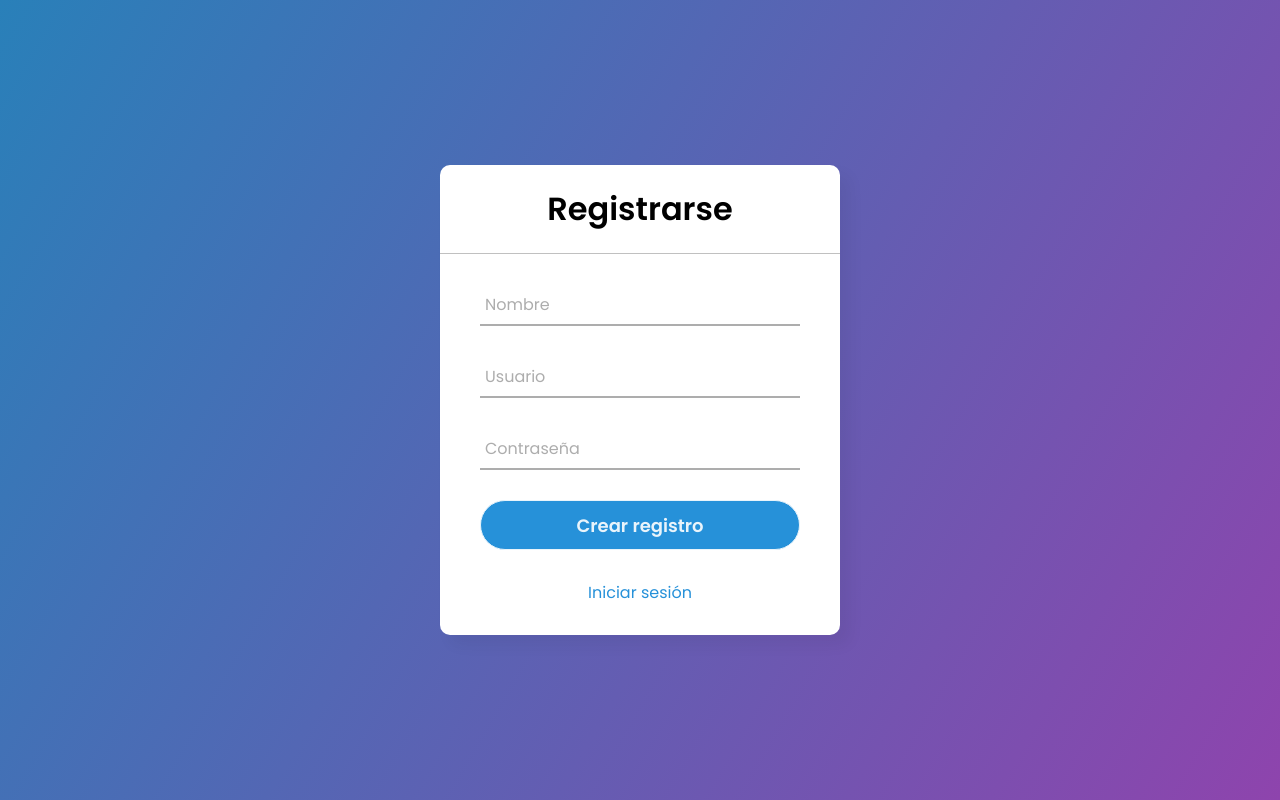
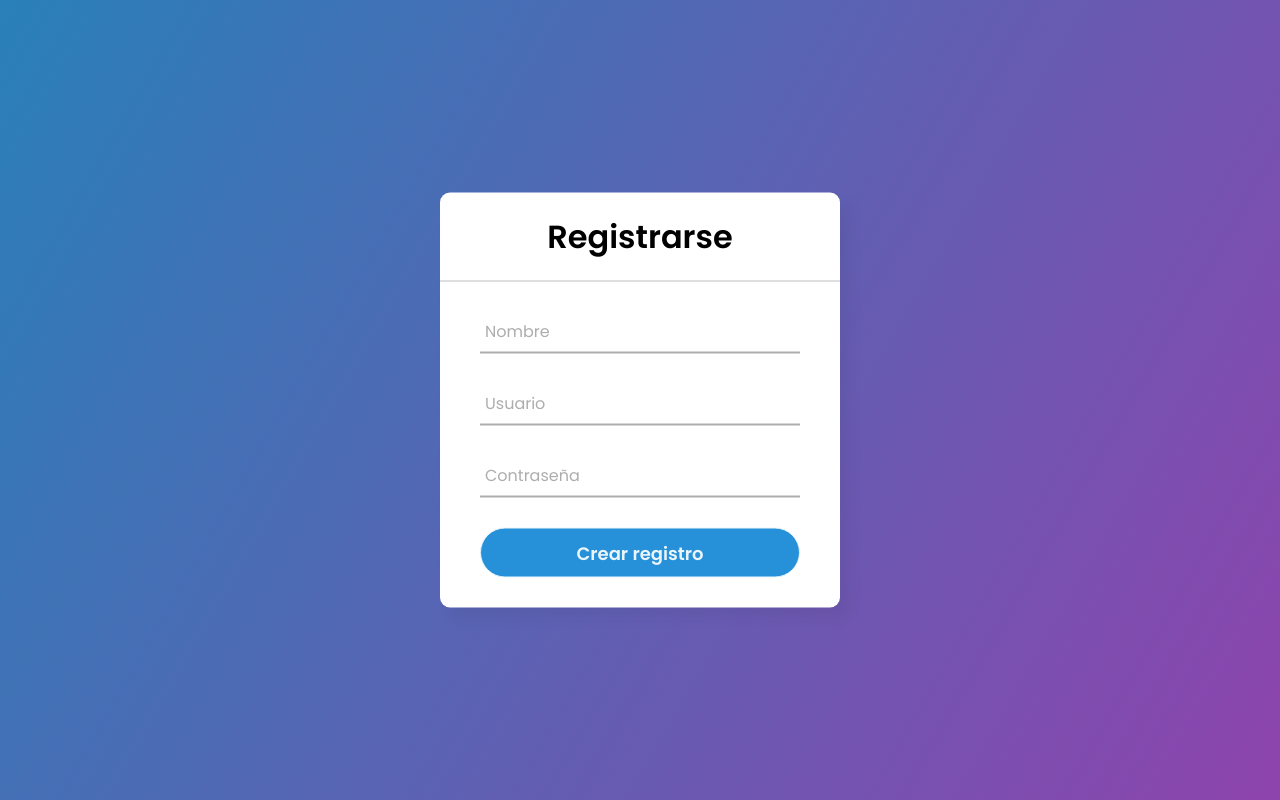
Before and after one commit to modoroot/proyecto_hlc, a PHP site: page /registrar_usuario.php in a window 1280 px wide. Run offline with PHP 8.4, Linux system fonts and the light colour scheme.

Commit message:
fino credenciales fichero

```diff
--- a/src/registrar_usuario.php
+++ b/src/registrar_usuario.php
@@ -55,7 +55,6 @@ if ($_SERVER['REQUEST_METHOD'] == "POST") {
         </div>
         <input type="submit" value="Crear registro" name="login">
         <div class="signup_link">
-            <a href="login.php">Iniciar sesión</a><br>
         </div>
     </form>
 </div>
```
